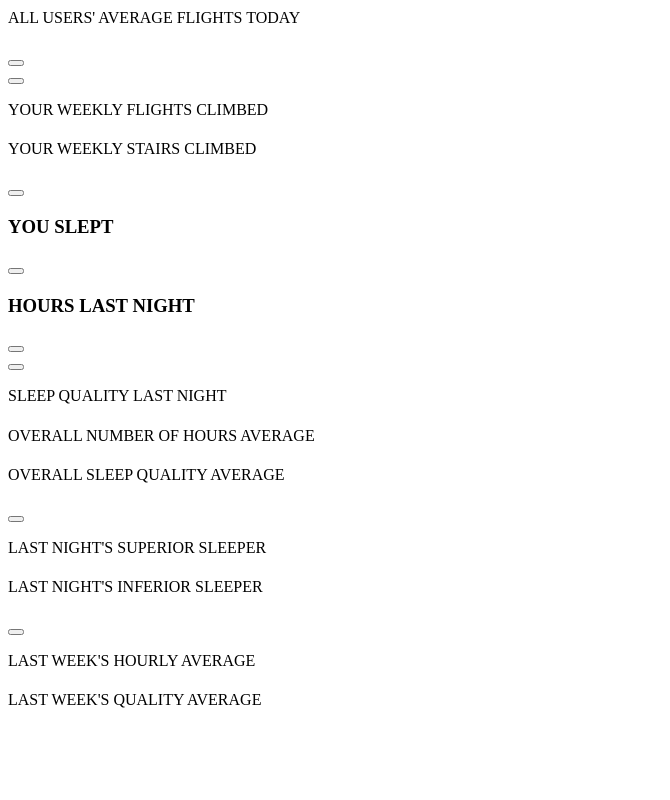
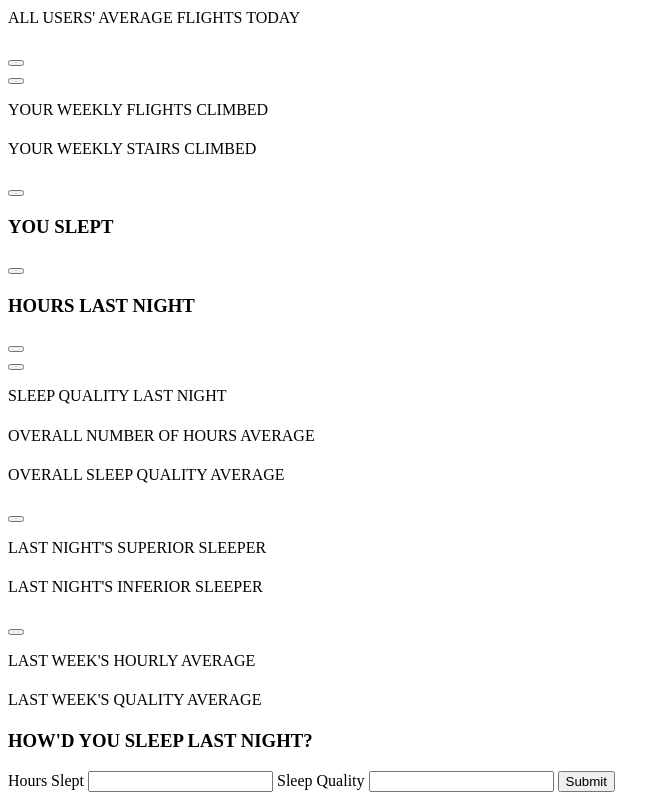
Before and after one commit to tylrs/fitlit-optionA, a website: page dist/index.html in a window 1280 px wide. Shown: the part 1975-2775 px from the top of the page, without its empty margins (0-670 px from the left). Before the commit the page ends 2705 px from the top, so only its background shows below. Drawn offline with Linux system fonts and the light colour scheme.

Commit message:
Add sleep form

```diff
--- a/dist/index.html
+++ b/dist/index.html
@@ -229,6 +229,16 @@
             <h4 id='sleep-calendar-quality-average-weekly'></h4>
           </div>
         </section>
+        <section class='form-card' id='sleep-form-card'>
+          <h3>HOW'D YOU SLEEP LAST NIGHT?</h3>
+          <form class="sleep-form" action="index.html" method="post">
+            <label for="hoursSlept">Hours Slept</label>
+            <input type="text" name="hoursSlept" id="hoursSlept">
+            <label for="sleepQuality">Sleep Quality</label>
+            <input type="text" name="sleepQuality" id="sleepQuality">
+            <button type="button" name="button" id="sleepSubmitButton">Submit</button>
+          </form>
+        </section>
       </section>
     </main>
     <script src="bundle.js"></script>
```
